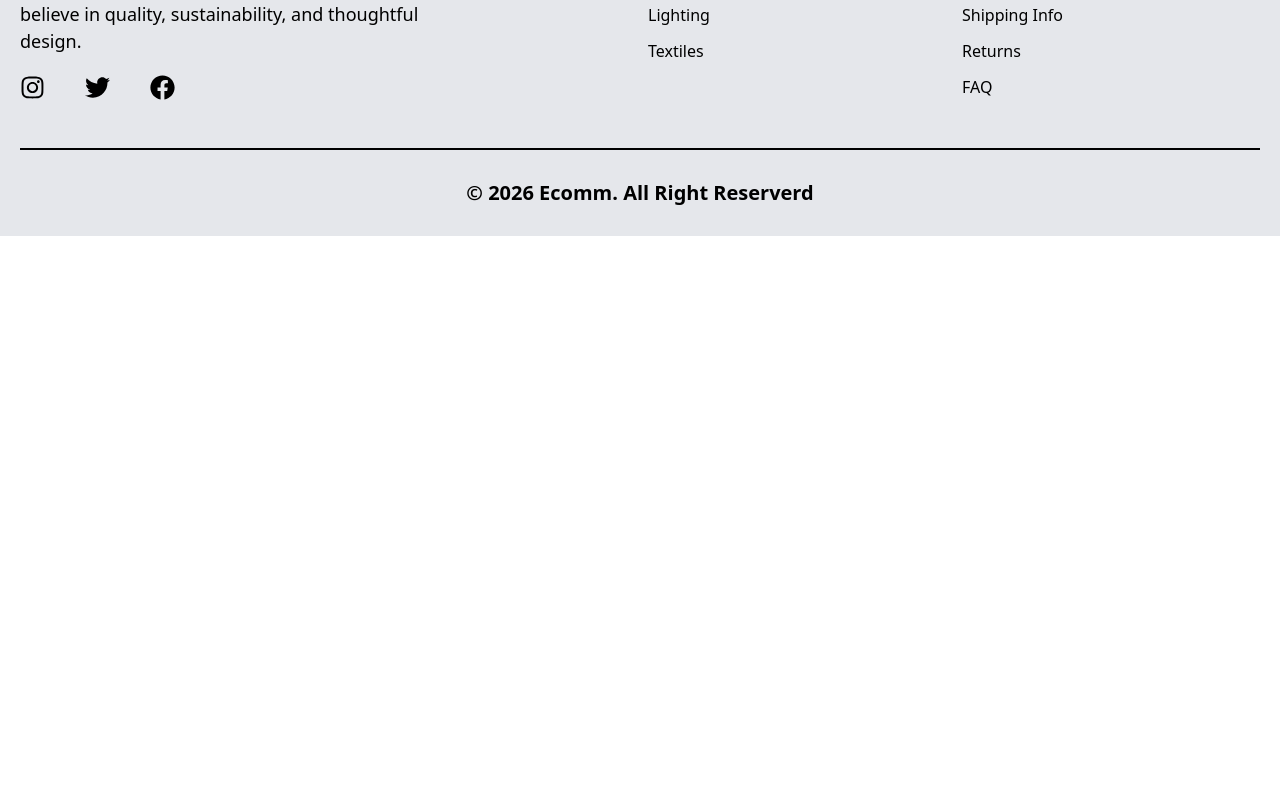
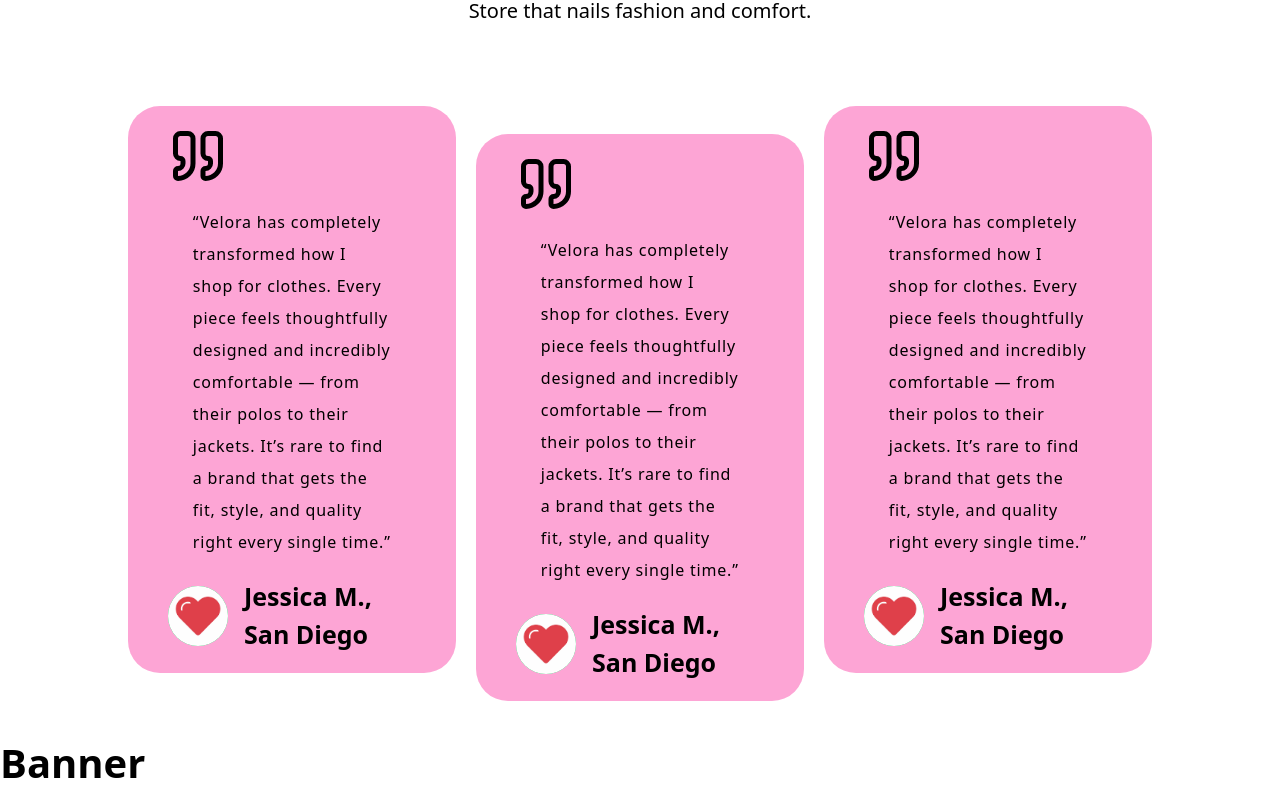
Before and after one commit to Haytam-DEV05/E-Commerce-Website-React.js, a React (Vite) app: page /About in a window 1280 px wide. Shown: the part 1070-1860 px from the top of the page. Before the commit the page ends 1306 px from the top, so only its background shows below. Built offline with nearby package versions, Linux system fonts and the light colour scheme.

Commit message:
in this task i make the testimonials section and i put it in the About Page

```diff
--- a/src/Components/Pages/About/About.jsx
+++ b/src/Components/Pages/About/About.jsx
@@ -1,4 +1,5 @@
-import React from "react";
+import Testimonials from "./Testimonials/Testimonials";
+import Banner from "./Banner/Banner";
 
 export default function About() {
   const infos = [
@@ -59,6 +60,8 @@
           is our priority.
         </p>
       </div>
+      <Testimonials />
+      <Banner />
     </section>
   );
 }
--- /dev/null
+++ b/src/Components/Pages/About/Banner/Banner.jsx
@@ -0,0 +1,9 @@
+import React from 'react'
+
+export default function Banner() {
+  return (
+    <div>
+        <h1 className='text-[40px] font-semibold'>Banner</h1>
+    </div>
+  )
+}
--- /dev/null
+++ b/src/Components/Pages/About/Testimonials/Testimonials.jsx
@@ -0,0 +1,69 @@
+import { LuQuote } from "react-icons/lu";
+
+export default function Testimonials() {
+  return (
+    <div className="my-15">
+      <div className="header my-20 text-center">
+        <h2 className="text-[50px] font-semibold tracking-wider">
+          What Our Shoppers Say
+        </h2>
+        <p className="text-[20px] font-medium">
+          Store that nails fashion and comfort.
+        </p>
+      </div>
+      <div className="container-testimonials grid grid-cols-1 md:grid-cols-2 lg:grid-cols-3 gap-5 max-w-[80%] mx-auto">
+        <div className="box bg-pink-300 py-5 px-10 rounded-4xl">
+          <div className="quote mb-5">
+            <LuQuote size={60}/>
+          </div>
+          <p className="description tracking-wider leading-loose my-5 max-w-[80%] mx-auto">
+            “Velora has completely transformed how I shop for clothes. Every
+            piece feels thoughtfully designed and incredibly comfortable — from
+            their polos to their jackets. It’s rare to find a brand that gets
+            the fit, style, and quality right every single time.”
+          </p>
+          <div className="profile flex items-center">
+            <div className="image max-w-15 rounded-full bg-green-500">
+              <img src="/public/images/love-icon.avif" className="rounded-full" alt="" />
+            </div>
+            <h3 className="text-[25px] font-semibold ms-4">Jessica M., San Diego</h3>
+          </div>
+        </div>
+        <div className="box bg-pink-300 py-5 px-10 rounded-4xl lg:translate-y-7">
+          <div className="quote mb-5">
+            <LuQuote size={60}/>
+          </div>
+          <p className="description tracking-wider leading-loose my-5 max-w-[80%] mx-auto">
+            “Velora has completely transformed how I shop for clothes. Every
+            piece feels thoughtfully designed and incredibly comfortable — from
+            their polos to their jackets. It’s rare to find a brand that gets
+            the fit, style, and quality right every single time.”
+          </p>
+          <div className="profile flex items-center">
+            <div className="image max-w-15 rounded-full bg-green-500">
+              <img src="/public/images/love-icon.avif" className="rounded-full" alt="" />
+            </div>
+            <h3 className="text-[25px] font-semibold ms-4">Jessica M., San Diego</h3>
+          </div>
+        </div>
+        <div className="box bg-pink-300 py-5 px-10 rounded-4xl">
+          <div className="quote mb-5">
+            <LuQuote size={60}/>
+          </div>
+          <p className="description tracking-wider leading-loose my-5 max-w-[80%] mx-auto">
+            “Velora has completely transformed how I shop for clothes. Every
+            piece feels thoughtfully designed and incredibly comfortable — from
+            their polos to their jackets. It’s rare to find a brand that gets
+            the fit, style, and quality right every single time.”
+          </p>
+          <div className="profile flex items-center">
+            <div className="image max-w-15 rounded-full bg-green-500">
+              <img src="/public/images/love-icon.avif" className="rounded-full" alt="" />
+            </div>
+            <h3 className="text-[25px] font-semibold ms-4">Jessica M., San Diego</h3>
+          </div>
+        </div>
+      </div>
+    </div>
+  );
+}
--- a/src/Components/Templates/Navbar/Navbar.jsx
+++ b/src/Components/Templates/Navbar/Navbar.jsx
@@ -21,7 +21,7 @@
     navigate("/");
   };
   return (
-    <nav className="flex justify-around items-center bg-gray-200 shadow-md fixed w-full backdrop-blur-3xl top-0 min-h-20">
+    <nav className="flex justify-around items-center bg-gray-200 shadow-md fixed w-full backdrop-blur-3xl top-0 min-h-20 z-90">
       <div className="logo">
         <h2
           className="text-[30px] font-semibold cursor-pointer"
```
